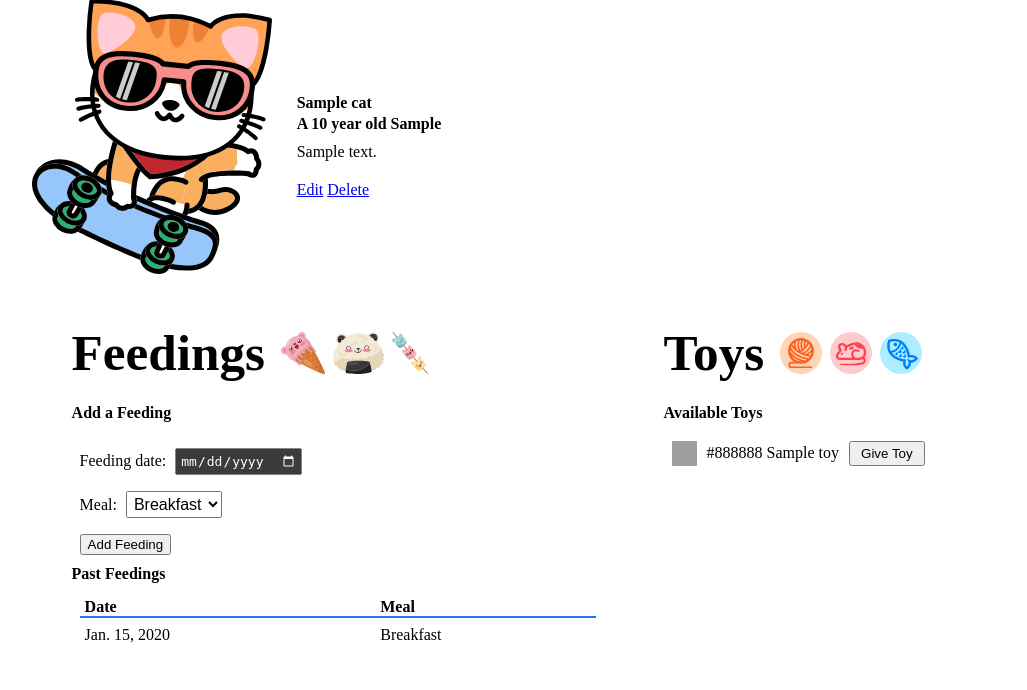
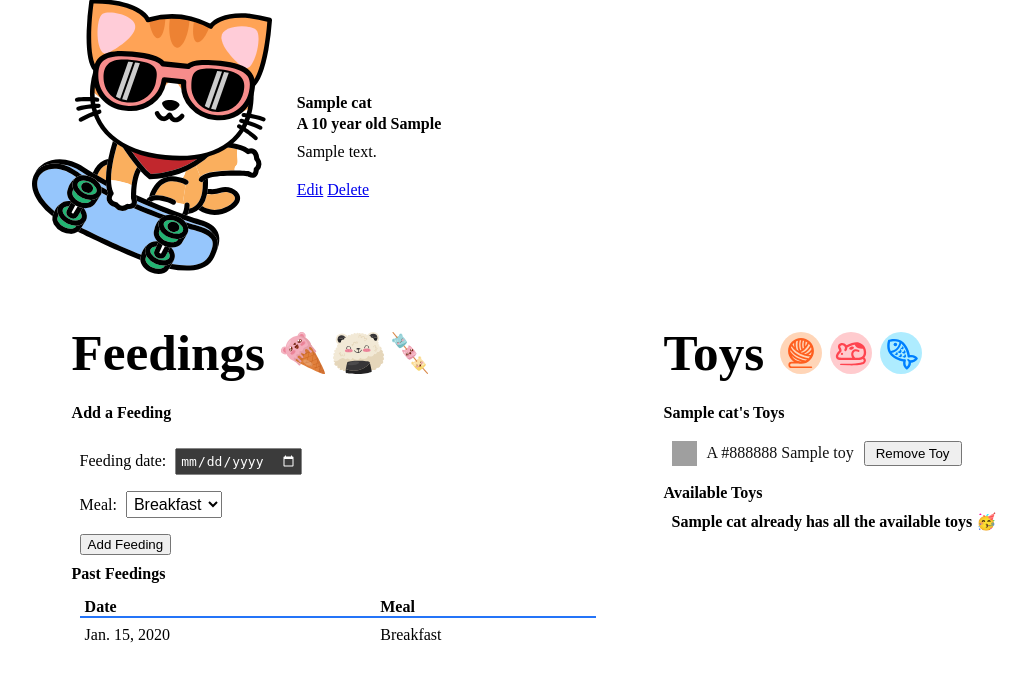
Before and after one commit to radford-coding/django-crud-app-cat-collector, a Django app: page /cats/1/ in a window 1280 px wide. Shown: the part 318-1008 px from the top of the page, without its empty margins (6-1033 px from the left). Run offline with Django 5.2, Linux system fonts and the light colour scheme; tables that the repository leaves empty hold one stand-in row (values such as "Sample post").

Commit message:
associate toys, add and remove

```diff
--- a/main_app/templates/cats/detail.html
+++ b/main_app/templates/cats/detail.html
@@ -6,6 +6,7 @@
 {% endblock %}
 
 {% block content %}
+
   <section class="cat-container">
     <div class="cat-img">
       <img src="{% static 'images/sk8r-boi-cat.svg' %}" alt="A skater boy cat" />
@@ -25,7 +26,9 @@
       </div>
     </div>
   </section>
+
   <div class="feedings-toy-container">
+
     <section class="feedings">
       <div class="subsection-title">
         <h2>Feedings</h2>
@@ -33,12 +36,14 @@
         <img src="{% static 'images/cat-onigiri.svg' %}" alt="A cat as onigiri" />
         <img src="{% static 'images/kitty-kabob.svg' %}" alt="A kabob of kittens" />
       </div>
+
       <h3>Add a Feeding</h3>
       <form action="{% url 'add-feeding' cat.id %}" method="post" class="subsection-content" autocomplete="off">
         {% csrf_token %}
         {{ feeding_form.as_p }}
         <button type="submit" class="btn submit">Add Feeding</button>
       </form>
+
       <h3>Past Feedings</h3>
       {% if cat.feeding_set.all.count %}
         <table>
@@ -63,6 +68,7 @@
         </div>
       {% endif %}
     </section>
+
     <section class="toys">
       <div class="subsection-title">
         <h2>Toys</h2>
@@ -70,18 +76,41 @@
         <img src="{% static 'images/mouse.svg' %}" alt="A mouse" />
         <img src="{% static 'images/fish.svg' %}" alt="A fishy toy" />
       </div>
+
+      <h3>{{ cat.name }}'s Toys</h3>
+      <div class="subsection-content">
+        {% if cat.toys.count %}
+          {% for toy in cat.toys.all %}
+            <div class="toy-container">
+              <div class="color-block" style="background-color: {{ toy.color }}"></div>
+              <a href="{% url 'toy-detail' toy.id %}"><p>A {{ toy.color }} {{ toy.name }}</p></a>
+              <form action="{% url 'remove-toy' cat.id toy.id %}" method="post">
+                {% csrf_token %}
+                <button type="submit" class="btn btn-danger">Remove Toy</button>
+              </form>
+            </div>
+          {% endfor %}
+        {% else %}
+          <p class="no-toys">{{ cat.name }} doesn't have any toys!</p>
+        {% endif %}
+      </div>
+
       <h3>Available Toys</h3>
       <div class="subsection-content">
-        {% for toy in toys %}
-          <div class="toy-container">
-            <div class="color-block" style="background-color: {{ toy.color }}"></div>
-            <p>{{ toy.color }} {{ toy.name }}</p>
-            <form action="" method="post">
-              {% csrf_token %}
-              <button type="submit" class="btn submit">Give Toy</button>
-            </form>
-          </div>
-        {% endfor %}
+        {% if toys.count %}
+          {% for toy in toys.all %}
+            <div class="toy-container">
+              <div class="color-block" style="background-color: {{ toy.color }}"></div>
+              <a href="{% url 'toy-detail' toy.id %}"><p>A {{ toy.color }} {{ toy.name }}</p></a>
+              <form action="{% url 'associate-toy' cat.id toy.id %}" method="post">
+                {% csrf_token %}
+                <button type="submit" class="btn submit">Give toy</button>
+              </form>
+            </div>
+          {% endfor %}
+        {% else %}
+          <p class="all-toys">{{ cat.name }} already has all the available toys 🥳</p>
+        {% endif %}
       </div>
     </section>
   </div>
--- a/main_app/urls.py
+++ b/main_app/urls.py
@@ -17,4 +17,6 @@ urlpatterns = [
     path('toys/', views.ToyList.as_view(), name='toy-index'),
     path('toys/<int:pk>/update/', views.ToyUpdate.as_view(), name='toy-update'),
     path('toys/<int:pk>/delete/', views.ToyDelete.as_view(), name='toy-delete'),
+    path('cats/<int:cat_id>/associate-toy/<int:toy_id>', views.associate_toy, name='associate-toy'),
+    path('cats/<int:cat_id>/remove-toy/<int:toy_id>', views.remove_toy, name='remove-toy'),
 ]
--- a/main_app/views.py
+++ b/main_app/views.py
@@ -23,12 +23,13 @@ def cat_index(request):
 
 def cat_detail(request, cat_id):
     cat = Cat.objects.get(id=cat_id)
-    toys = Toy.objects.all()
+    # toys = Toy.objects.all()
+    toys_not_associated = Toy.objects.exclude(id__in = cat.toys.all().values_list('id'))
     feeding_form = FeedingForm()  # instantiate FeedingForm for rendering
     return render(request, 'cats/detail.html', {
         'cat': cat,
         'feeding_form': feeding_form,
-        'toys': toys,
+        'toys': toys_not_associated,
     })
 
 # lesson pivots to class-based views
@@ -76,3 +77,11 @@ class ToyUpdate(UpdateView):
 class ToyDelete(DeleteView):
     model = Toy
     success_url = '/toys/'
+
+def associate_toy(request, cat_id, toy_id):
+    Cat.objects.get(id=cat_id).toys.add(toy_id)
+    return redirect('cat-detail', cat_id=cat_id)
+
+def remove_toy(request, cat_id, toy_id):
+    Cat.objects.get(id=cat_id).toys.remove(toy_id)
+    return redirect('cat-detail', cat_id=cat_id)
```
